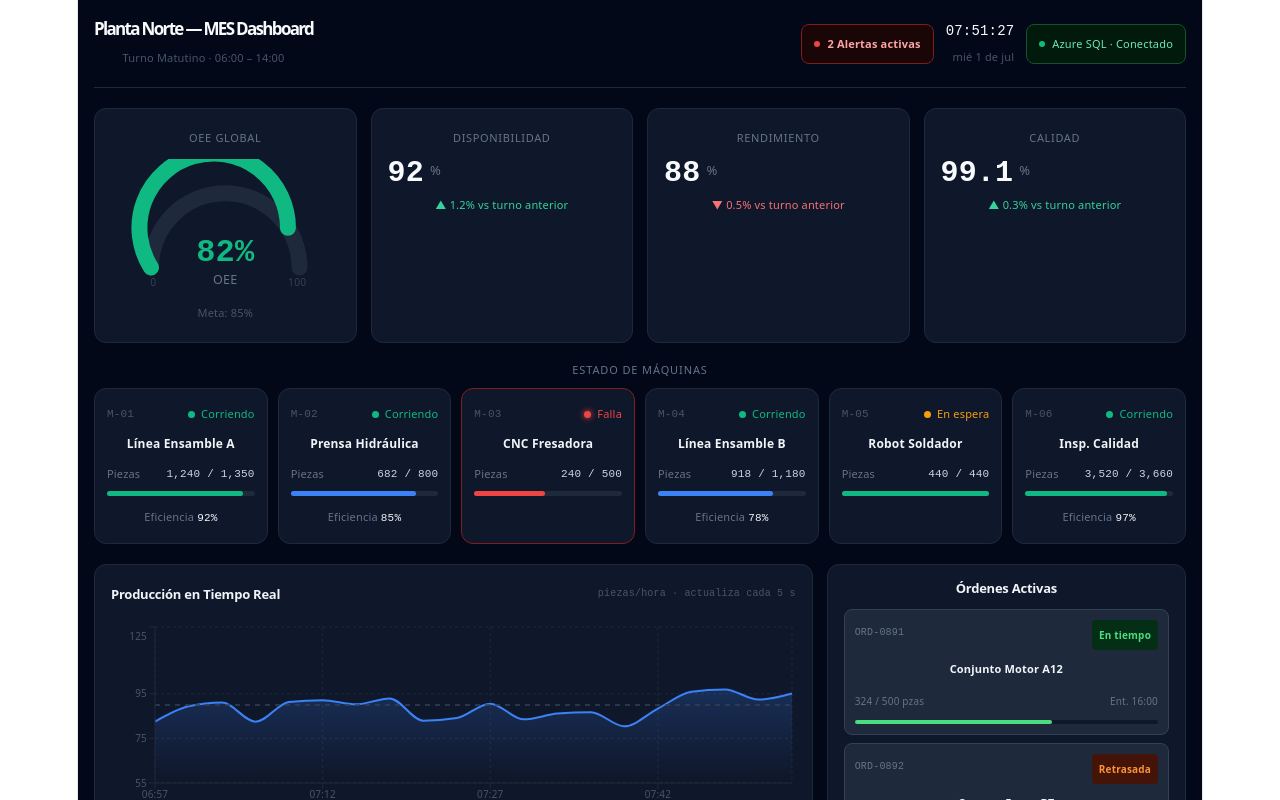
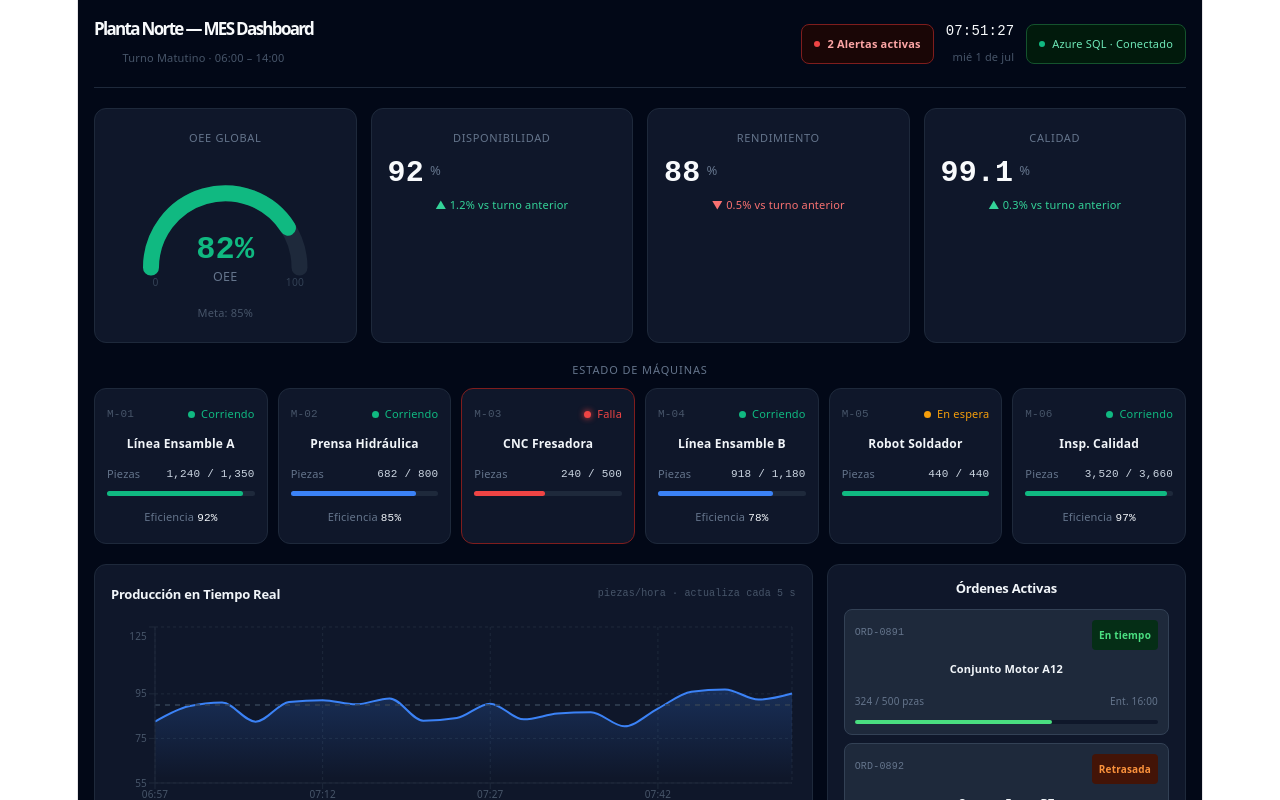
Before and after one commit to Miguel-Parrado/AzureAPM, a React app in the folder frontend/: page / in a window 1280 px wide. Shown: the top 800 px of the page. Built offline with nearby package versions, Linux system fonts and the light colour scheme; the HTML template or start-up script is replaced by a standard one.

Commit message:
Fix: Gauge render #3

```diff
--- a/frontend/src/App.jsx
+++ b/frontend/src/App.jsx
@@ -42,32 +42,38 @@ const ORDENES = [
 function GaugeOEE({ valor }) {
   const cx = 100, cy = 95, r = 65;
   const pct = Math.min(Math.max(valor, 0), 100) / 100;
-  const anguloInicio = Math.PI;
-  const anguloFin = 0;
-  const anguloValor = Math.PI - pct * Math.PI;
 
-  const toX = (a) => +(cx + r * Math.cos(a)).toFixed(2);
-  const toY = (a) => +(cy - r * Math.sin(a)).toFixed(2);
+  // Punto inicial (izquierda, 180°)
+  const sx = cx - r;
+  const sy = cy;
 
-  const fondoD = `M ${toX(anguloInicio)} ${toY(anguloInicio)} A ${r} ${r} 0 0 1 ${toX(anguloFin)} ${toY(anguloFin)}`;
-  const valorD = pct > 0
-    ? `M ${toX(anguloInicio)} ${toY(anguloInicio)} A ${r} ${r} 0 ${pct > 0.5 ? 1 : 0} 1 ${toX(anguloValor)} ${toY(anguloValor)}`
-    : null;
+  // Punto final del arco de valor
+  const angle = Math.PI * (1 - pct); // va de π→0 cuando pct va 0→1
+  const ex = +(cx + r * Math.cos(angle)).toFixed(2);
+  const ey = +(cy - r * Math.sin(angle)).toFixed(2);
 
   const color = valor >= 70 ? "#10b981" : valor >= 50 ? "#f59e0b" : "#ef4444";
 
   return (
     <svg viewBox="0 0 200 120" style={{ width: "100%" }}>
-      <path d={fondoD} fill="none" stroke="#1e293b" strokeWidth="14" strokeLinecap="round" />
-      {valorD && (
-        <path d={valorD} fill="none" stroke={color} strokeWidth="14" strokeLinecap="round" />
+      {/* Fondo: semicírculo completo, sweep=1, large-arc=0 */}
+      <path
+        d={`M ${sx} ${sy} A ${r} ${r} 0 0 1 ${cx + r} ${sy}`}
+        fill="none" stroke="#1e293b" strokeWidth="14" strokeLinecap="round"
+      />
+      {/* Valor: mismo sweep=1 y large-arc=0 siempre (≤180°) */}
+      {pct > 0 && (
+        <path
+          d={`M ${sx} ${sy} A ${r} ${r} 0 0 1 ${ex} ${ey}`}
+          fill="none" stroke={color} strokeWidth="14" strokeLinecap="round"
+        />
       )}
-      <text x={cx} y={cy - 6} textAnchor="middle" fill={color}
+      <text x={cx} y={cy - 8} textAnchor="middle" fill={color}
         fontSize="28" fontWeight="700" fontFamily="monospace">{valor}%</text>
-      <text x={cx} y={cy + 14} textAnchor="middle" fill="#64748b"
+      <text x={cx} y={cy + 12} textAnchor="middle" fill="#64748b"
         fontSize="11" fontFamily="system-ui">OEE</text>
-      <text x={cx - r + 2} y={cy + 16} textAnchor="middle" fill="#334155" fontSize="9">0</text>
-      <text x={cx + r - 2} y={cy + 16} textAnchor="middle" fill="#334155" fontSize="9">100</text>
+      <text x={sx + 4} y={cy + 16} textAnchor="middle" fill="#334155" fontSize="9">0</text>
+      <text x={cx + r - 4} y={cy + 16} textAnchor="middle" fill="#334155" fontSize="9">100</text>
     </svg>
   );
 }
```
